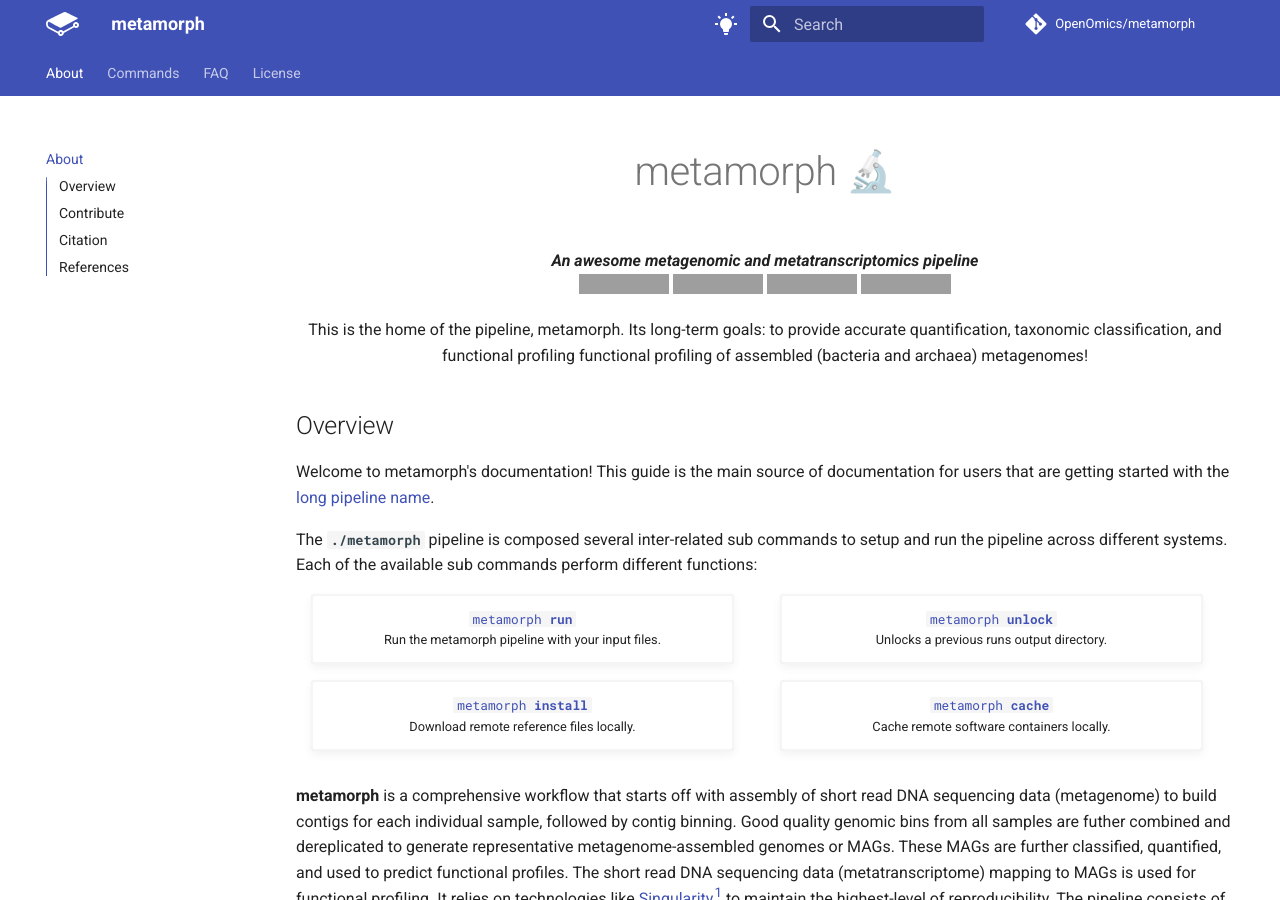
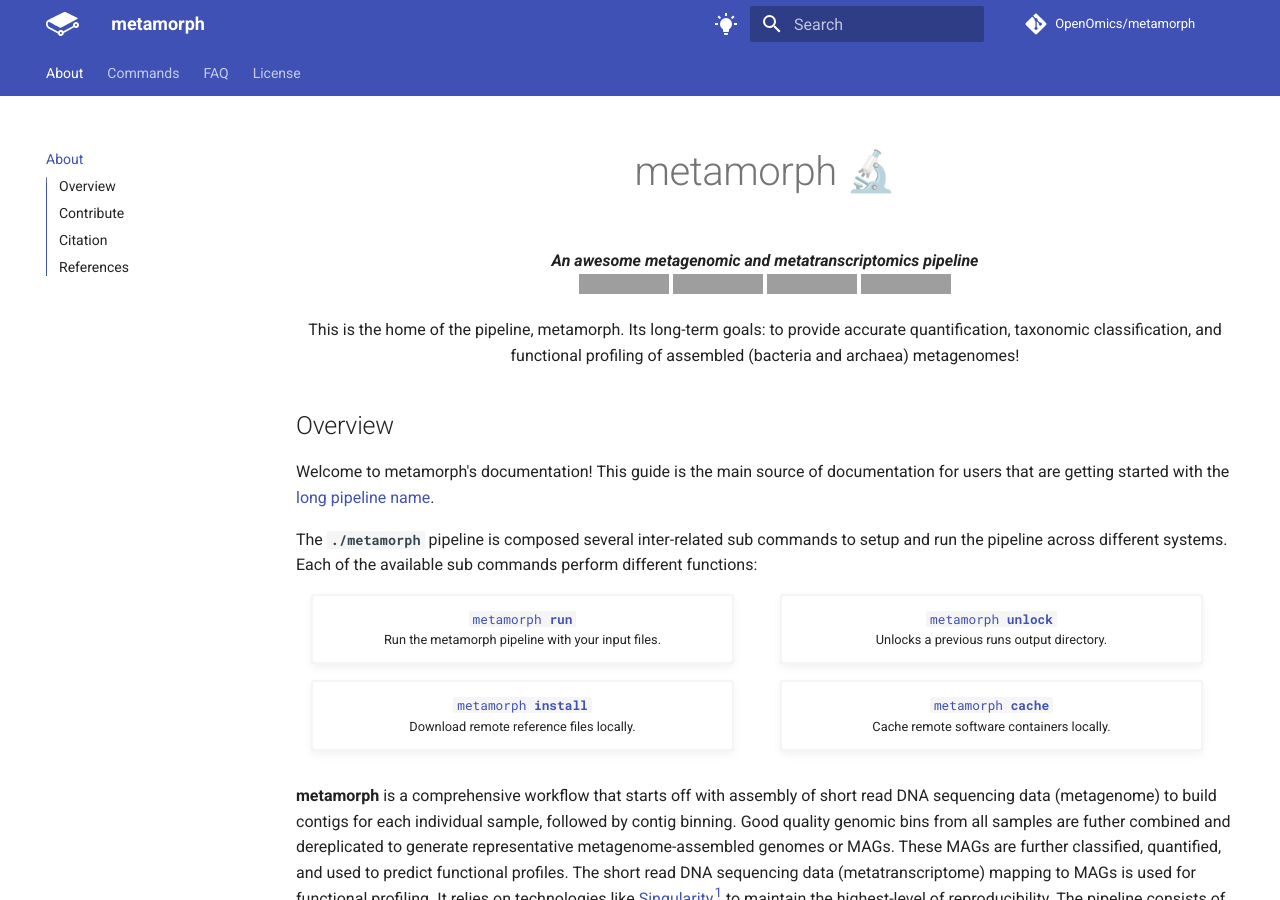
Before and after one commit to OpenOmics/metamorph, an MkDocs documentation site: the page built from docs/index.md, in a window 1280 px wide and 900 px high. Built offline with MkDocs 1.6.1 and Material for MkDocs 9.7.7, drawn with Linux system fonts in a browser that asks for light colours; comment, search, counter and statistics services are not loaded; the version menu is left out; grey boxes are pictures that could not be loaded.

Commit message:
Updating pipeline goals section

```diff
--- a/docs/index.md
+++ b/docs/index.md
@@ -17,7 +17,7 @@
   </a>
 
   <p>
-    This is the home of the pipeline, metamorph. Its long-term goals: to provide accurate quantification, taxonomic classification, and functional profiling functional profiling of assembled (bacteria and archaea) metagenomes!
+    This is the home of the pipeline, metamorph. Its long-term goals: to provide accurate quantification, taxonomic classification, and functional profiling of assembled (bacteria and archaea) metagenomes!
   </p>
 
 </div>
```
Also changed, not shown: README.md (+1 -1 lines).
